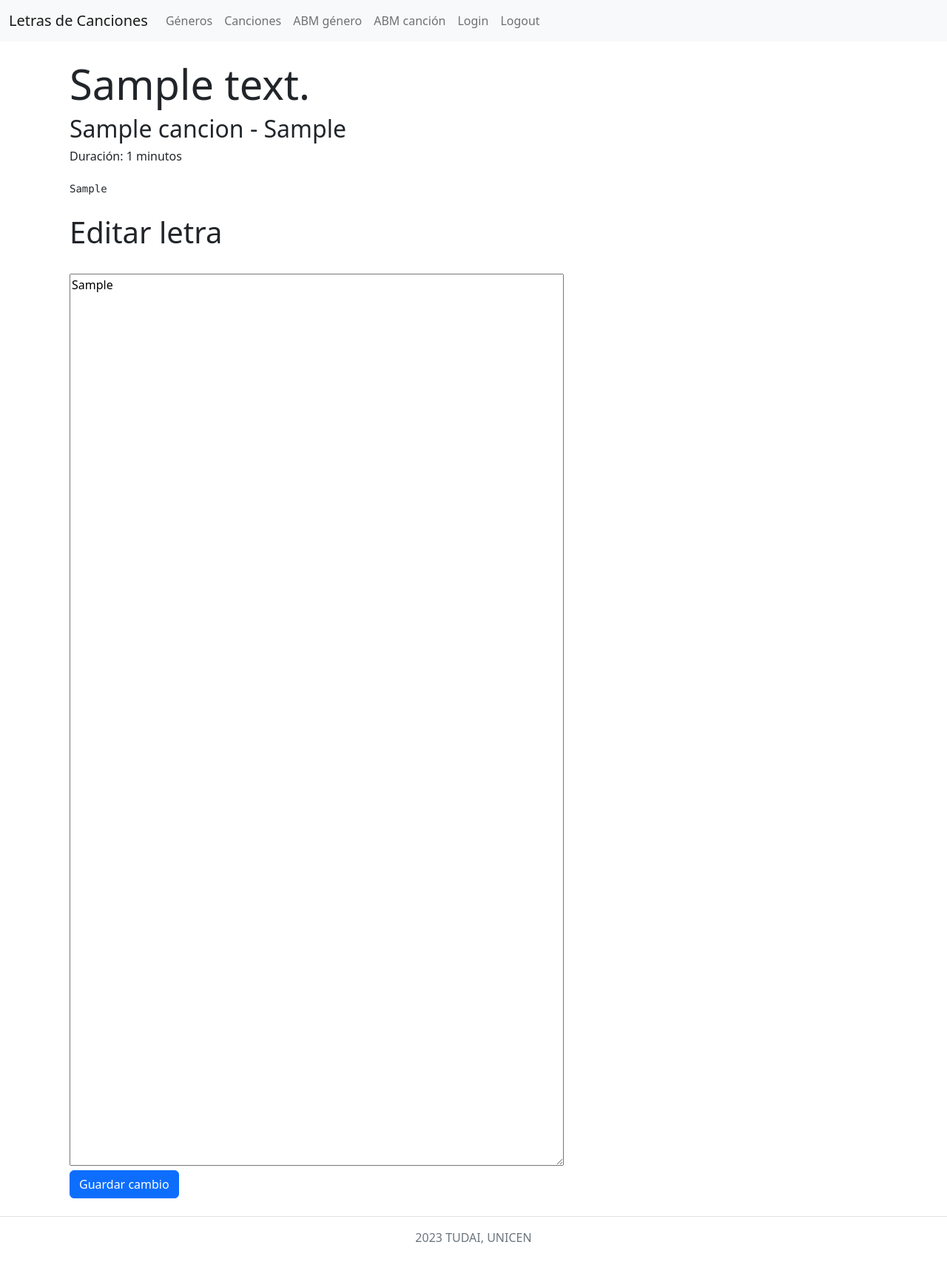
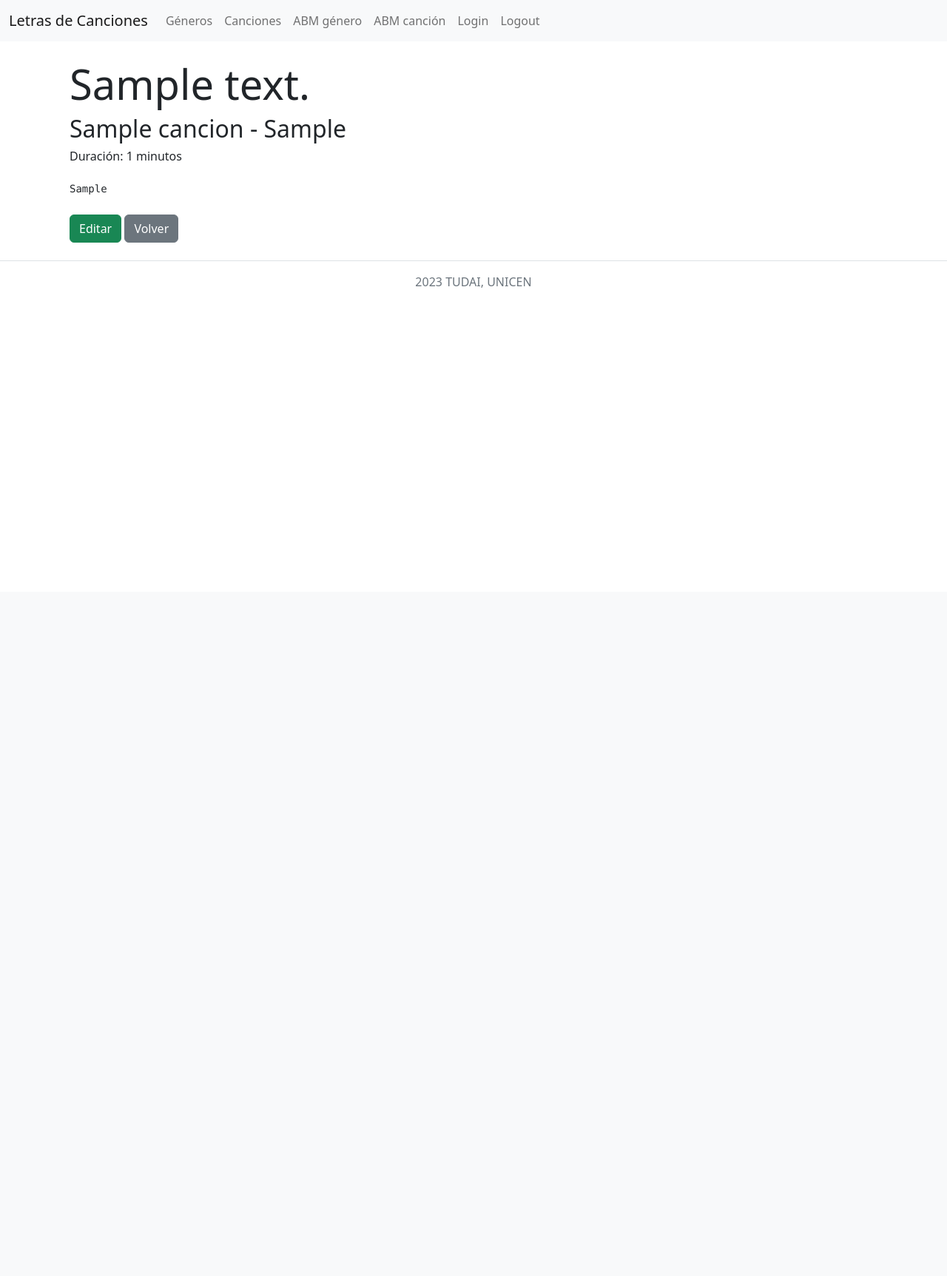
Before and after one commit to mbelenfernandez/web2-tpe, a PHP site: page /verLetra/1 in a window 1280 px wide. Shown: the whole page at 74% size. After the commit the page ends 389 px from the top, so only its background shows below. Run offline with PHP 8.4, Linux system fonts and the light colour scheme; tables that the repository leaves empty hold one stand-in row (values such as "Sample post").

Commit message:
Creo botones de volver

```diff
--- a/app/controllers/abmCancion.controller.php
+++ b/app/controllers/abmCancion.controller.php
@@ -88,4 +88,8 @@ class AbmCancionController {
             }
         }
     }
+
+    function volver (){
+        header('Location: ' . BASE_URL . 'abmCancion');
+    }
 }
--- a/app/controllers/abmGenero.controller.php
+++ b/app/controllers/abmGenero.controller.php
@@ -60,4 +60,8 @@ class AbmGeneroController
             }
         }
     }
+
+    function volver (){
+        header('Location: ' . BASE_URL . 'abmGenero');
+    }
 }
--- a/app/views/abmCancion.view.php
+++ b/app/views/abmCancion.view.php
@@ -13,7 +13,7 @@ class AbmCancionView
     function listarLetra($cancion, $id_editar = null)
     {
         require_once 'templates/header.php';
-        require_once 'templates/editar_letra.phtml';
+        require_once 'templates/ver_letra.phtml';
         require_once 'templates/footer.php';
     }
 
--- a/router.php
+++ b/router.php
@@ -93,6 +93,12 @@ switch ($params[0]) {
     case 'contenido':
         $controllerCancion->showCancion($params[1]);
         break;
+    case 'volverAbmCancion':
+        $controllerAbmCancion->volver();
+        break;
+    case 'volverAbmGenero':
+        $controllerAbmGenero->volver();
+        break;
     default:
         echo "404 Page Not Found";
         break;
--- a/templates/Cancion_Completa.phtml
+++ b/templates/Cancion_Completa.phtml
@@ -25,6 +25,7 @@
                             </td>
                             <td>
                                 <button type="submit" class="btn btn-primary">Guardar cambio</button>
+                                <a href="volverAbmCancion" type="button" class="btn btn-secondary ml-auto">Volver</a>
                             </td>
                         </form>
                     <?php
--- a/templates/admin_genero.phtml
+++ b/templates/admin_genero.phtml
@@ -18,6 +18,7 @@
                             <input required name="descripcion" type="text" value="<?php echo $genero->descripcion ?>">
                             <th>
                                 <button type="submit" class="btn btn-primary">Guardar cambio</button>
+                                <a href="volverAbmGenero" type="button" class="btn btn-secondary ml-auto">Volver</a>
                             </th>
                         </form>
                     <?php
--- a/templates/editar_letra.phtml
+++ b/templates/editar_letra.phtml
@@ -1,20 +1,6 @@
-<?php
-if (isset($cancion[0]) && isset($cancion[0]->titulo)) {
-    $titulo = $cancion[0]->titulo;
-    $artista = $cancion[0]->artista;
-    $duracion = $cancion[0]->duracion;
-    $letra = $cancion[0]->letra;
-    $genero = $cancion[0]->descripcion;
-?>
-    <div class="container mt-4">
-        <h1 class="display-4"><?php echo $genero; ?></h1>
-        <h2><?php echo $titulo; ?> - <?php echo $artista; ?></h2>
-        <h6><?php echo "Duración: " . $duracion . " minutos"; ?></h6>
-        <pre class="mt-4"><?php echo $letra; ?></pre>
-    </div>
-    <div class="container mt-4">
+<div class="container mt-4">
         <tbody>
-            <?php foreach ($cancion as $cancion) { ?>
+            <?php foreach ($canciones as $cancion) { ?>
                 <tr>
                     <td>
                         <?php
@@ -31,23 +17,27 @@ if (isset($cancion[0]) && isset($cancion[0]->titulo)) {
                                     </div>
                                 </div>
                                 <button type="submit" class="btn btn-primary">Guardar cambio</button>
+                                <a href="volverAbmCancion" type="button" class="btn btn-secondary ml-auto">Volver</a>
                             </form>
                         <?php
                         } else {
                         ?>
                     <td>
-                        <a href="modificarLetra/<?= $cancion->id_cancion ?>" type="button" class='btn btn-success ml-auto'>Editar</a>
+
                     </td>
                 <?php
                         }
                 ?>
                 </td>
                 </tr>
-            <?php } ?>
+            <?php
+            }
+            ?>
         </tbody>
         </table>
     </div>
 <?php
-} else {
-    echo "No se pudo acceder a la propiedad del arreglo";
-}
+
+//} else {
+    //echo "No se pudo acceder a la propiedad del arreglo";
+//}
--- /dev/null
+++ b/templates/ver_letra.phtml
@@ -0,0 +1,34 @@
+<?php
+if (isset($cancion[0]) && isset($cancion[0]->titulo)) {
+    $titulo = $cancion[0]->titulo;
+    $artista = $cancion[0]->artista;
+    $duracion = $cancion[0]->duracion;
+    $letra = $cancion[0]->letra;
+    $genero = $cancion[0]->descripcion;
+?>
+    <div class="container mt-4">
+        <h1 class="display-4"><?php echo $genero; ?></h1>
+        <h2><?php echo $titulo; ?> - <?php echo $artista; ?></h2>
+        <h6><?php echo "Duración: " . $duracion . " minutos"; ?></h6>
+        <pre class="mt-4"><?php echo $letra; ?></pre>
+    </div>
+    <div class="container mt-4">
+
+            <?php foreach ($cancion as $cancion) { ?>
+
+                        <?php
+                        if ($id_editar == $cancion->id_cancion) { ?>
+                            <a href="modificarLetra/<?= $cancion->id_cancion ?>" type="button" class='btn btn-success ml-auto'>Editar</a>
+                            <a href="volverAbmCancion" type="button" class="btn btn-secondary ml-auto">Volver</a>
+                        <?php
+                        }
+                        ?>
+
+            <?php } ?>
+
+
+    </div>
+<?php
+} else {
+    echo "No se pudo acceder a la propiedad del arreglo";
+}
```
